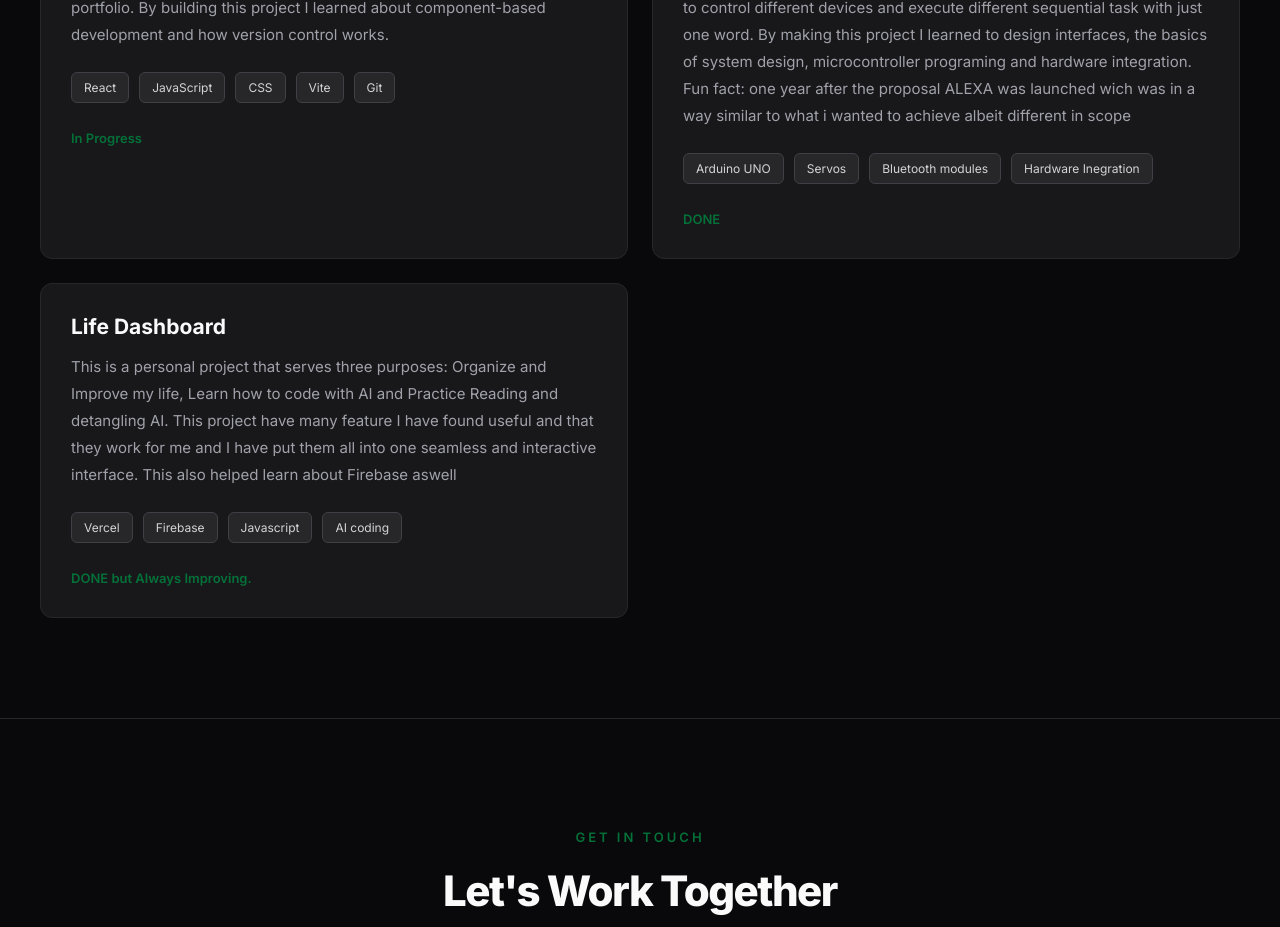
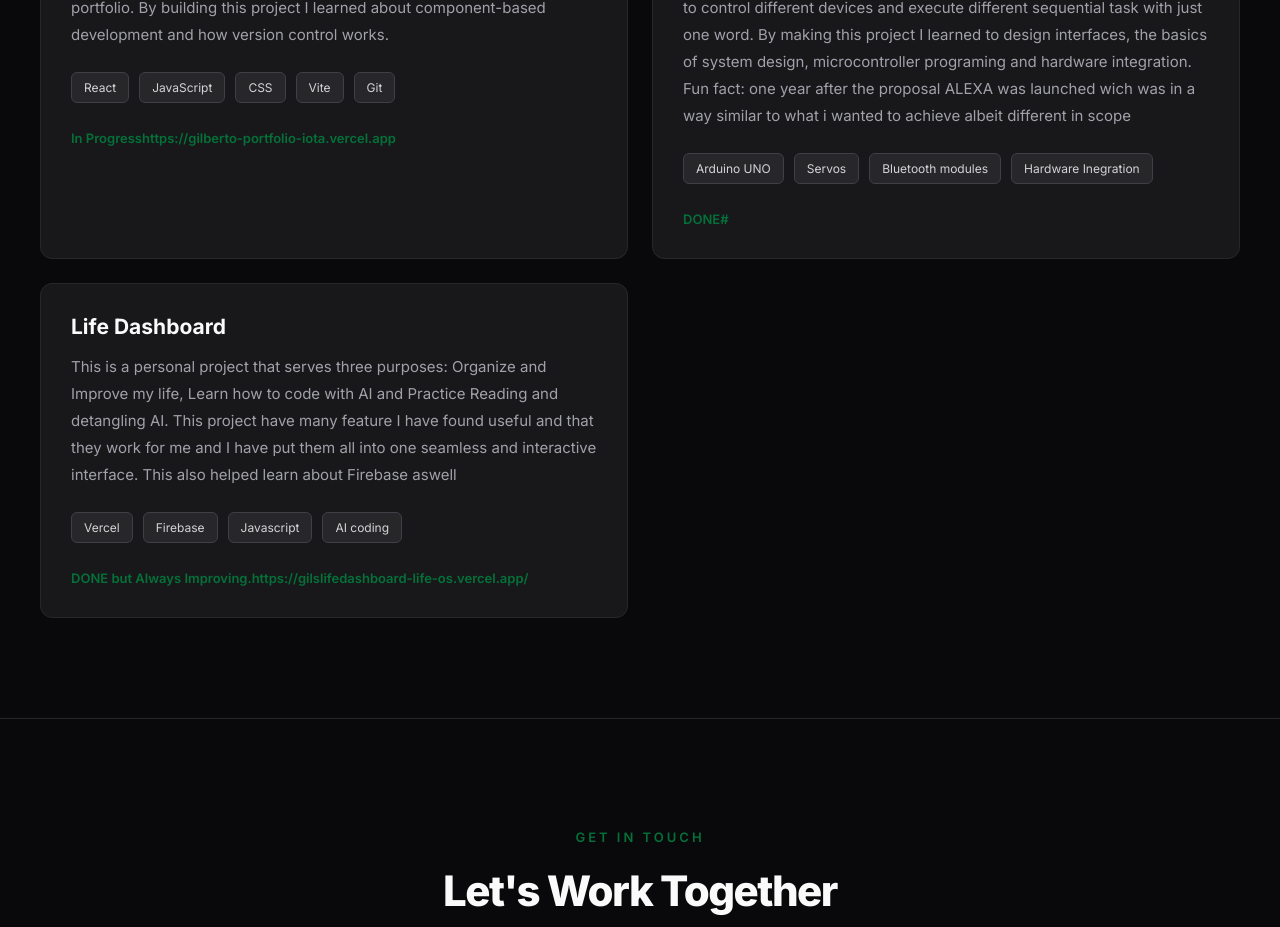
Before and after one commit to GilbertoPinedaWork/gilberto-portfolio, a React (Vite) app: page / in a window 1280 px wide. Shown: the part 2400-3327 px from the top of the page. Built offline with nearby package versions, Linux system fonts and the light colour scheme.

Commit message:
added project links

```diff
--- a/src/App.css
+++ b/src/App.css
@@ -275,6 +275,7 @@
   font-weight: 800;
   letter-spacing: -1.5px;
   margin-bottom: 16px;
+
 }
 
 .projects-description {
@@ -335,6 +336,11 @@
 
 .project-status {
   color: #047139;
+  font-size: 13px;
+  font-weight: 600;
+}
+.project-link{
+   color: #047139;
   font-size: 13px;
   font-weight: 600;
 }
--- a/src/components/Projects.jsx
+++ b/src/components/Projects.jsx
@@ -60,6 +60,9 @@ return(
                         <span className="project-status">
                         {project.status}
                         </span>
+                        <span className = "project-link">
+                            {project.link}
+                        </span>
                     </div>
 
                 </div>
```
